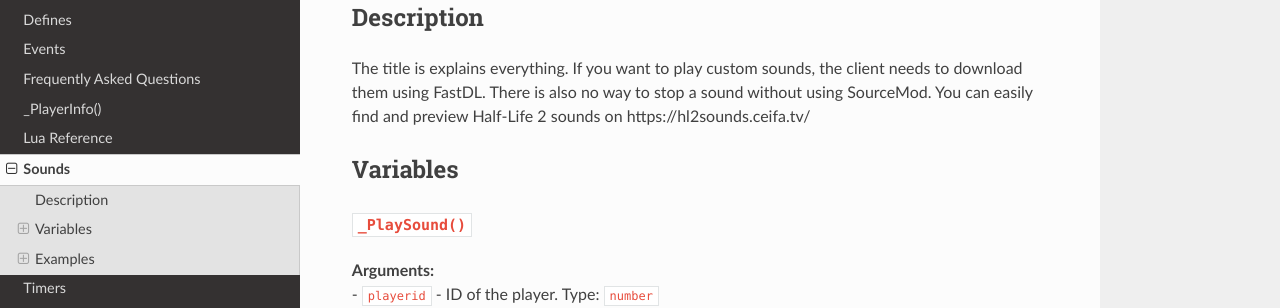
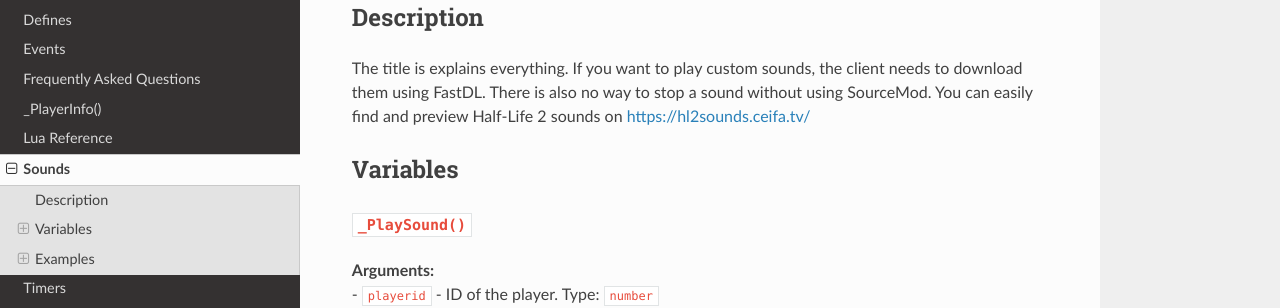
Before and after one commit to gmod9/lua-docs, an MkDocs documentation site: the page built from docs/sounds.md, in a window 1280 px wide and 900 px high. Shown: the part 159-467 px from the top of the window. Built offline with MkDocs 1.6.1, drawn with Linux system fonts in a browser that asks for light colours; nearby versions of some CDN libraries.

```diff
--- a/docs/sounds.md
+++ b/docs/sounds.md
@@ -1,6 +1,6 @@
 # Sounds
 ## Description
-The title is explains everything. If you want to play custom sounds, the client needs to download them using FastDL. There is also no way to stop a sound without using SourceMod. You can easily find and preview Half-Life 2 sounds on https://hl2sounds.ceifa.tv/
+The title is explains everything. If you want to play custom sounds, the client needs to download them using FastDL. There is also no way to stop a sound without using SourceMod. You can easily find and preview Half-Life 2 sounds on <https://hl2sounds.ceifa.tv/>
 
 ## Variables
 ### `_PlaySound()`
```
